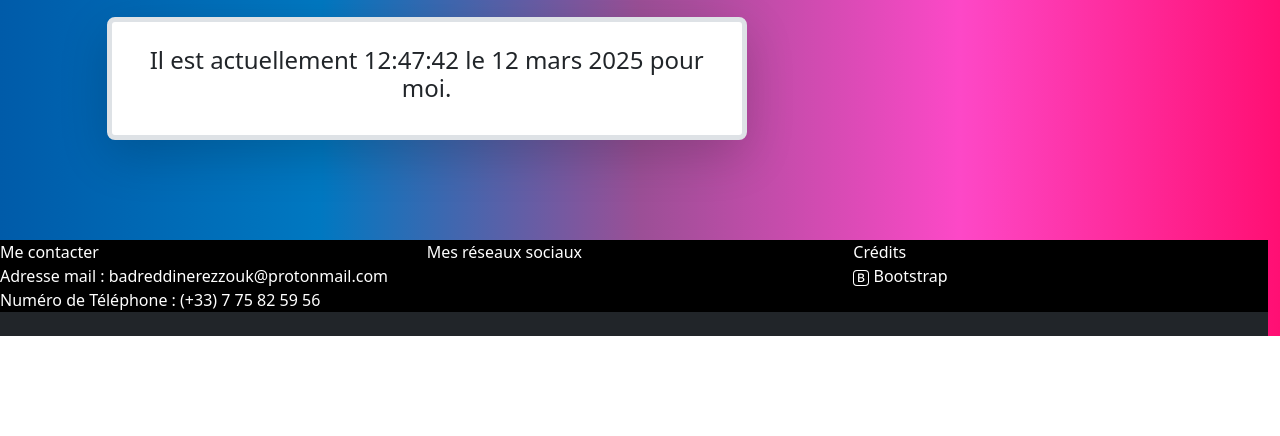
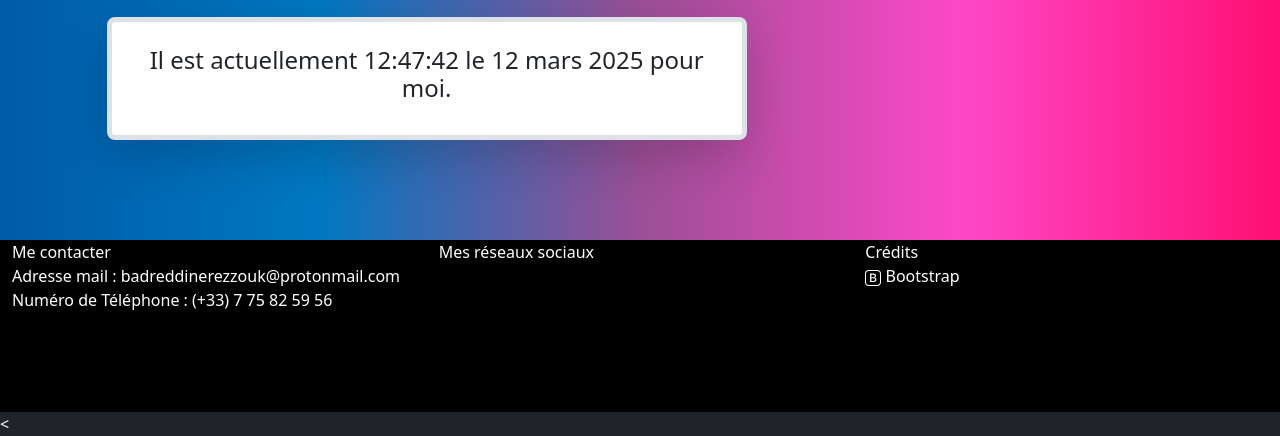
Before and after one commit to Badreddine-Rezzouk/portfolio-ovh, a PHP site: page /FR-fr/ in a window 1280 px wide. Shown: the part 1055-1491 px from the top of the page. Before the commit the page ends 1391 px from the top, so only its background shows below. Run offline with PHP 8.4, Linux system fonts and the light colour scheme; some libraries are stand-ins or nearby versions.

Commit message:
extension du footer

```diff
--- a/CSS/Coloring.css
+++ b/CSS/Coloring.css
@@ -17,7 +17,6 @@
 }
 
 .box {
-    width: 99.05vw;
     height: 100px;
 }
 
--- a/Common-files/footer.php
+++ b/Common-files/footer.php
@@ -70,12 +70,13 @@ $host = isset($_SERVER['HTTP_HOST']) ? $_SERVER['HTTP_HOST'] : 'localhost'; // F
 $baseURL = rtrim($protocol . $host . '/' . $languageFromURL, '/') . '/';
 ?>
 
-<footer class="w-100">
-    <div class="row bg-black text-white">
+<div class="footer w-100 mx-auto" style="margin-bottom: -15px;">
+    <div class="row bg-black text-white mx-auto">
         <div class="col">
             <?php echo $texts['Contacts']; ?> <br>
             <?php echo $texts['Email']; ?> : badreddinerezzouk@protonmail.com <br>
             <?php echo $texts['Phone']; ?> : (+33) 7 75 82 59 56 <br>
+            <div class="box"></div>
         </div>
         <div class="col">
             <?php echo $texts['Socials']; ?> <br>
@@ -89,7 +90,7 @@ $baseURL = rtrim($protocol . $host . '/' . $languageFromURL, '/') . '/';
             </svg> <?php echo $texts['Bootstrap']; ?>
         </div>
     </div>
-    <div class="row bg-dark text-white">
+    <div class="row bg-dark text-white mx-auto">
         <
     </div>
-</footer>
+</div>
--- a/FR-fr/index.php
+++ b/FR-fr/index.php
@@ -94,9 +94,8 @@
                 <h4> Il est actuellement <span id="current-time"></span> le <span id="current-date"></span> pour moi.</h4>
             </div>
             <div class="box"></div>
-            <div class="footer w-auto">
-                <?php require "../Common-files/footer.php" ?>
-            </div>
+            <?php require "../Common-files/footer.php" ?>
         </div>
+
     </body>
 </html>
```
